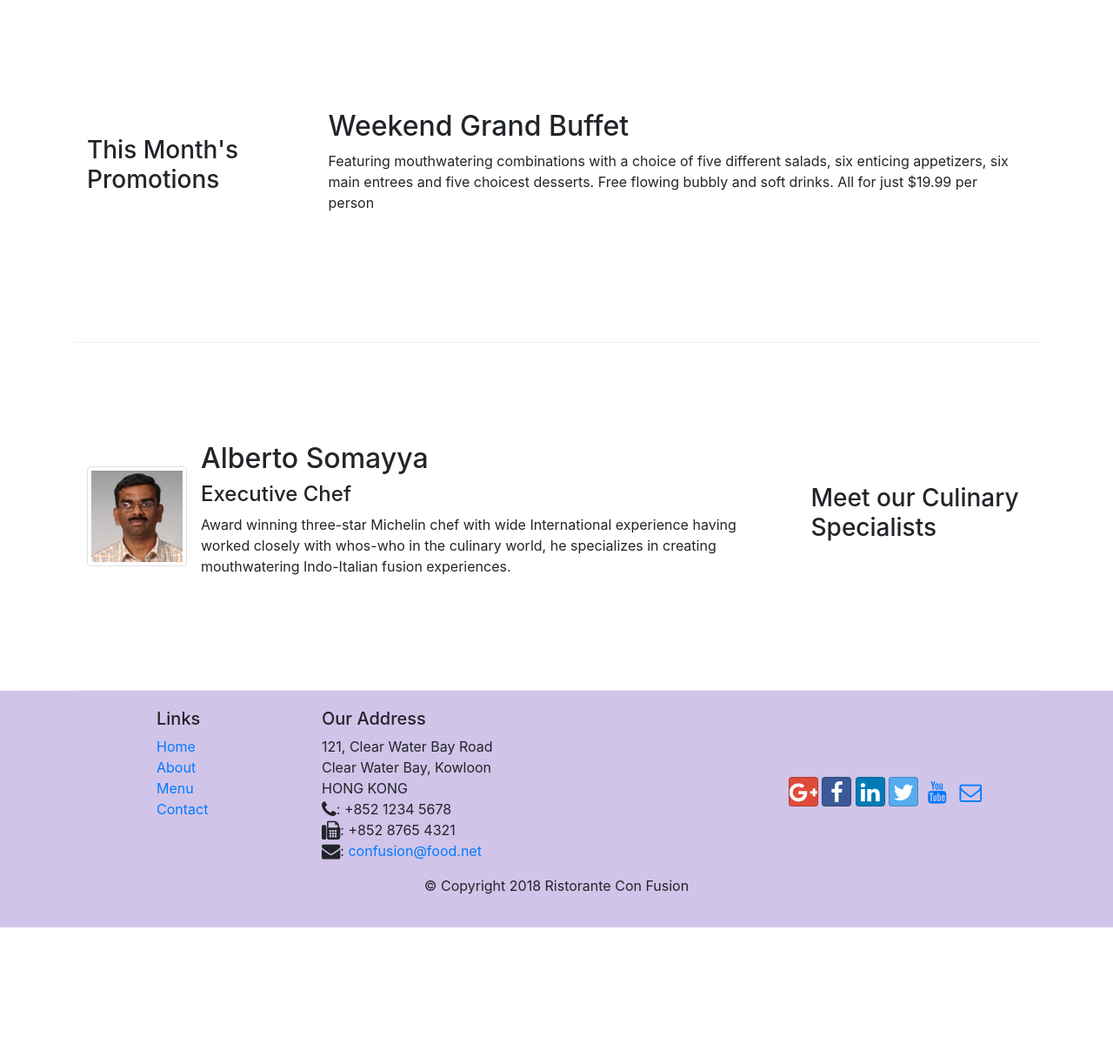
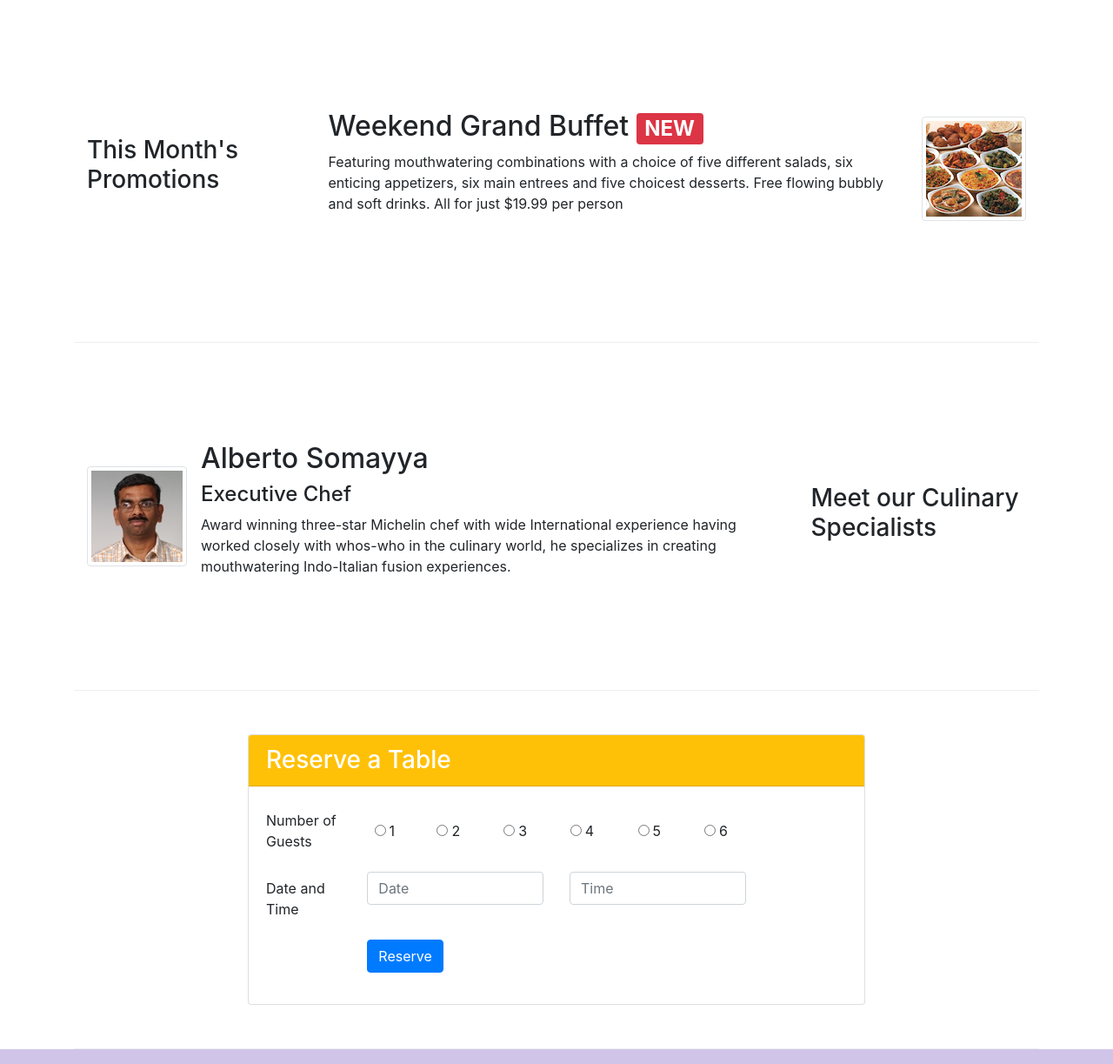
Before and after one commit to manikanta-72/F-E-WebUI-Coursera, a website: page index.html in a window 1280 px wide. Shown: the part 740-1963 px from the top of the page at 87% size. Before the commit the page ends 1806 px from the top, so only its background shows below. Drawn offline with nearby package versions, Linux system fonts and the light colour scheme.

Commit message:
Assignment 2

```diff
--- a/index.html
+++ b/index.html
@@ -42,6 +42,9 @@
                 <div class="col-12 col-sm align-self-center">
                     <img src="img/logo.png" class="image-fluid">
                 </div>
+                <div class="col-12 col-sm align-self-center">
+                    <a role="button" class="btn btn-block btn-warning" href="#reserveTable"><strong>Reserve Table</strong></a>
+                </div>
             </div>
         </div>
     </header>
@@ -57,7 +60,7 @@
                         src="img/uthappizza.png" alt="uthappizza">
                     <div class="media-body">
                         <h2 class="mt-0">Uthappizza <span class="badge badge-danger">HOT</span> <span class="badge badge-pill badge-secondary">$4.99</span></h2>
-                        <p>A unique combination of Indian Uthappam (pancake) and Italian pizza, topped with Cerignola olives, ripe vine cherry tomatoes, Vidalia onion, Guntur chillies and Buffalo Paneer.</p>
+                        <p class="d-none d-sm-block">A unique combination of Indian Uthappam (pancake) and Italian pizza, topped with Cerignola olives, ripe vine cherry tomatoes, Vidalia onion, Guntur chillies and Buffalo Paneer.</p>
                     </div>
                 </div>
             </div>
@@ -69,8 +72,13 @@
                 <h3>This Month's Promotions</h3>
             </div>
             <div class="col col-sm col-md">
-                <h2>Weekend Grand Buffet</h2>
-                <p>Featuring mouthwatering combinations with a choice of five different salads, six enticing appetizers, six main entrees and five choicest desserts. Free flowing bubbly and soft drinks. All for just $19.99 per person </p>
+                <div class="media">
+                    <div class="media-body">
+                        <h2 class="mt-0">Weekend Grand Buffet <span class="badge badge-danger">NEW</span></h2>
+                        <p class="d-none d-sm-block">Featuring mouthwatering combinations with a choice of five different salads, six enticing appetizers, six main entrees and five choicest desserts. Free flowing bubbly and soft drinks. All for just $19.99 per person </p>
+                    </div>
+                    <img class="d-flex ml-3 img-thumbnail align-self-center" src="./img/buffet.png" alt="buffet">
+                </div>
             </div>
         </div>
 
@@ -85,10 +93,76 @@
                     <div class="media-body">
                         <h2>Alberto Somayya</h2>
                         <h4>Executive Chef</h4>
-                        <p>Award winning three-star Michelin chef with wide International experience having worked closely with whos-who in the culinary world, he specializes in creating mouthwatering Indo-Italian fusion experiences. </p>
+                        <p class="d-none d-sm-block">Award winning three-star Michelin chef with wide International experience having worked closely with whos-who in the culinary world, he specializes in creating mouthwatering Indo-Italian fusion experiences. </p>
                     </div>
                 </div>
                 </div>
+        </div>
+
+        <div class="row row-content align-items-center justify-content-center" id="reserveTable">
+            <div class="col-12 col-sm-8 align-self-center">
+                <div class="card">
+                    <h3 class="card-header bg-warning text-white">Reserve a Table</h2>
+                    <div class="card-body">
+                        <form>
+                            <div class="form-group row">
+                                <label for="noofguests" class="col-12 col-sm-2 col-form-label">Number of Guests</label>
+
+                                    <div class="form-check form-inline">
+                                        <label class="form-check-label col-12 col-sm-1" for="guests1">
+                                            <input class="form-check-input" type="radio" name="noofguests" id="guests1" value="">1
+                                        </label>
+                                    </div>
+
+                                    <div class="form-check form-inline">
+                                        <label class="form-check-label col-12 col-sm-1" for="guests2">
+                                            <input class="form-check-input" type="radio" name="noofguests" id="guests2" value="">2
+                                        </label>
+                                    </div>
+
+                                    <div class="form-check form-inline">
+                                        <label class="form-check-label col-12 col-sm-1" for="guests3">
+                                            <input class="form-check-input" type="radio" name="noofguests" id="guests3" value="">3
+                                        </label>
+                                    </div>
+
+                                    <div class="form-check form-inline">
+                                        <label class="form-check-label col-12 col-sm-1" for="guests4">
+                                            <input class="form-check-input" type="radio" name="noofguests" id="guests4" value="">4
+                                        </label>
+                                    </div>
+
+                                    <div class="form-check form-inline">
+                                        <label class="form-check-label col-12 col-sm-1" for="guests5">
+                                            <input class="form-check-input" type="radio" name="noofguests" id="guests5" value="">5
+                                        </label>
+                                    </div>
+
+                                    <div class="form-check form-inline">
+                                        <label class="form-check-label col-12 col-sm-1" for="guests6">
+                                            <input class="form-check-input" type="radio" name="noofguests" id="guests6" value="">6
+                                        </label>
+                                    </div>
+
+                            </div>
+                            <div class="form-group row">
+                                <label for="dateandtime" class="col-12 col-sm-2 col-form-label">Date and Time</label>
+                                <div class="col-12 col-sm-4">
+                                    <input type="text" class="form-control" id="date" name="dateandtime" placeholder="Date">
+                                </div>
+                                <div class="col-12 col-sm-4">
+                                    <input type="text" class="form-control" id="time" name="dateandtime" placeholder="Time">
+                                </div>
+                            </div>
+                            <div class="form-group row">
+                                <div class="offset-md-2 col-md-10">
+                                    <button type="submit" class="btn btn-primary">Reserve</button>
+                                </div>
+                            </div>
+                        </form>
+                    </div>
+                </div>
+            </div>
         </div>
     </div>
 
```
Also changed, not shown: contactus.html (+3 -3 lines).
